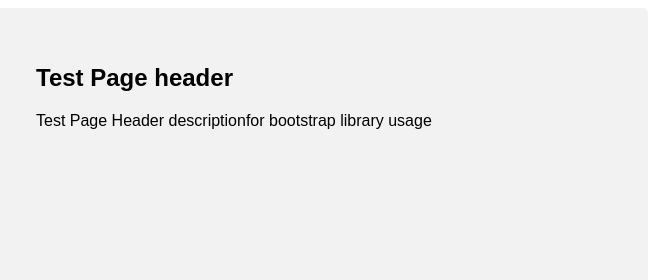
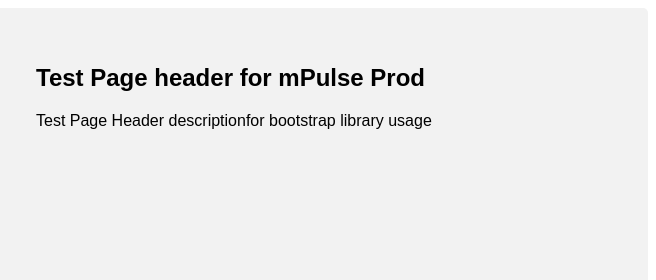
Before and after one commit to avinashshenoy/bootstrapWebsiteEx, a plain HTML site: page index.html in a window 1280 px wide. Shown: the top 280 px of the page, 624-1280 px from the left. Drawn offline with nearby package versions, Linux system fonts and the light colour scheme.

Commit message:
Update page header to mark prod

```diff
--- a/index.html
+++ b/index.html
@@ -65,7 +65,7 @@
           </div>
           <div class="column" style="text-align:left">
             <div>
-              <h2>Test Page header</h2>
+              <h2>Test Page header for mPulse Prod</h2>
               <p>Test Page Header descriptionfor bootstrap library usage</p>
             </div>
           </div>
```
Also changed, not shown: 2 other files.
